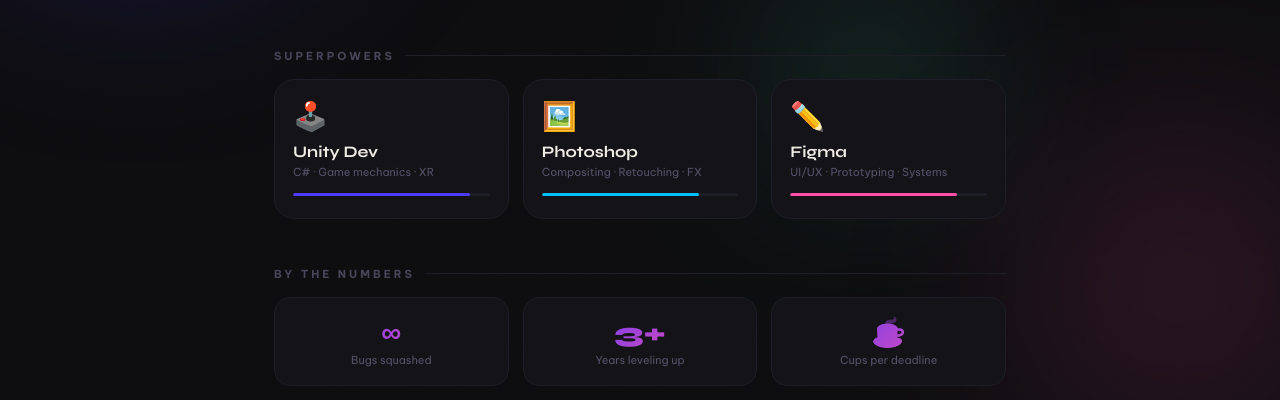
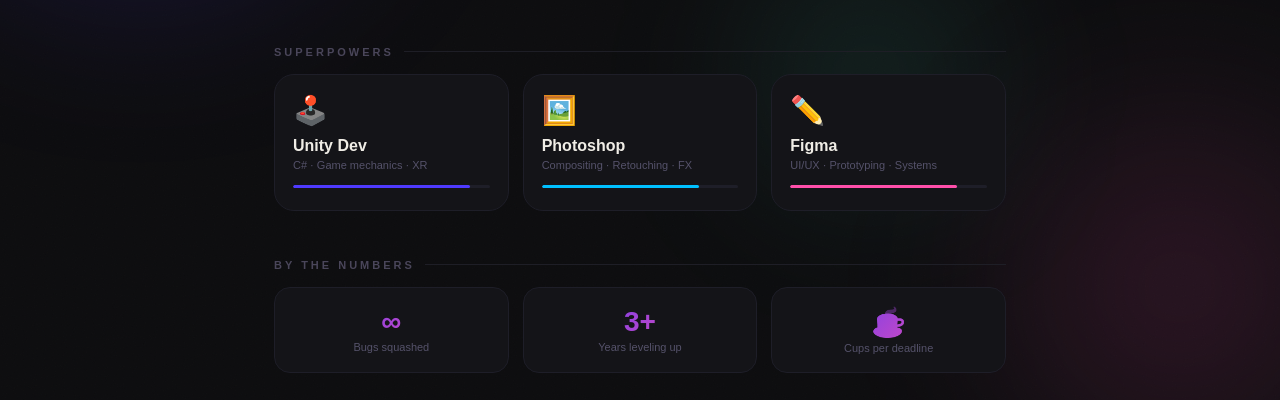
Before and after one commit to quantvhq99/quan.truong.profile, a plain HTML site: page index.html in a window 1280 px wide. Shown: the part 348-748 px from the top of the page. Drawn offline with Linux system fonts and the light colour scheme.

Commit message:
Update index.html

```diff
--- a/index.html
+++ b/index.html
@@ -4,7 +4,9 @@
 <meta charset="UTF-8">
 <meta name="viewport" content="width=device-width, initial-scale=1.0">
 <title>Trương Văn Hồng Quân — Portfolio</title>
-<link href="https://fonts.googleapis.com/css2?family=Be+Vietnam+Pro:wght@400;500;700;800&family=Syne:wght@700;800&display=swap" rel="stylesheet">
+<link rel="preconnect" href="https://fonts.googleapis.com">
+<link rel="preconnect" href="https://fonts.gstatic.com" crossorigin>
+<link href="https://fonts.googleapis.com/css2?family=Roboto:ital,wght@0,100..900;1,100..900&display=swap" rel="stylesheet">
 <style>
   *, *::before, *::after { box-sizing: border-box; margin: 0; padding: 0; }
   body { font-family: 'Be Vietnam Pro', sans-serif; background: #0d0d0f; color: #f0ede6; min-height: 100vh; overflow-x: hidden; }
```
